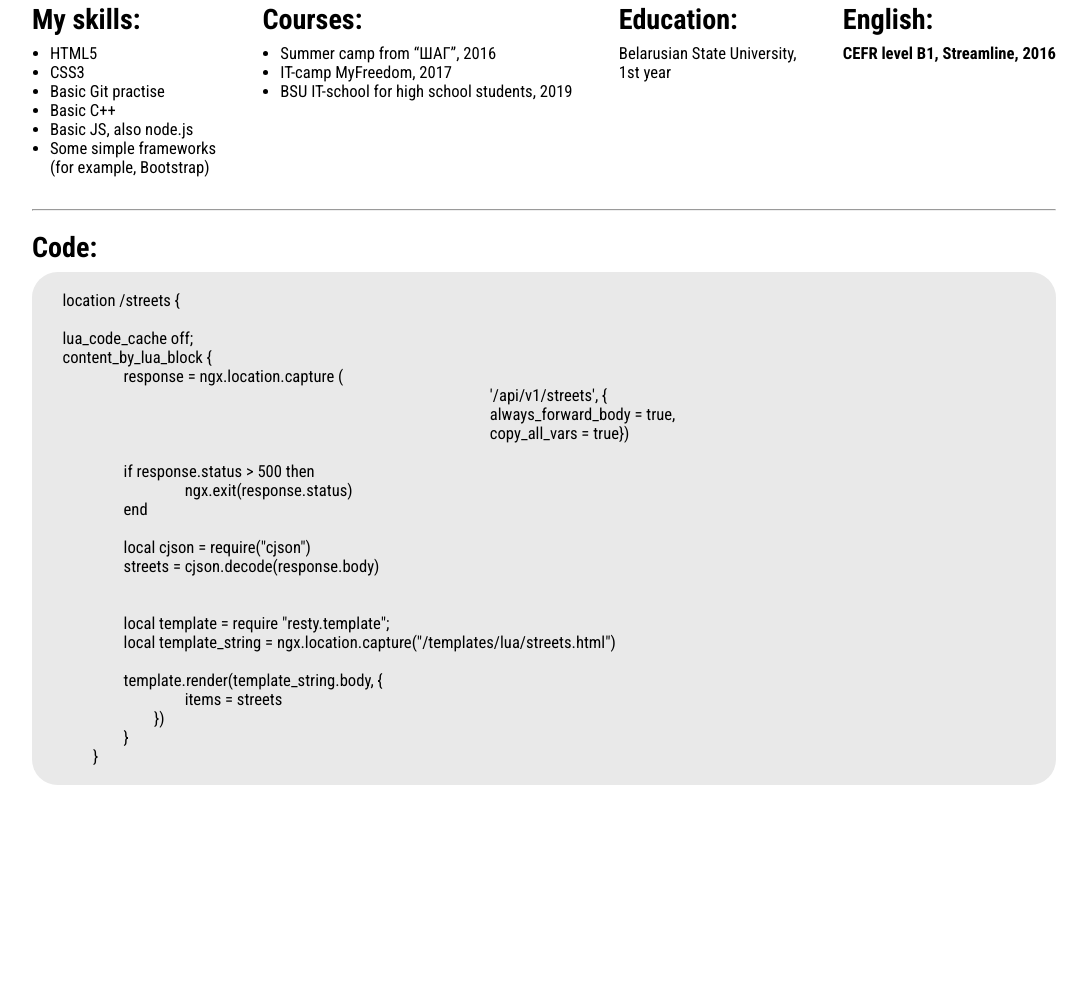
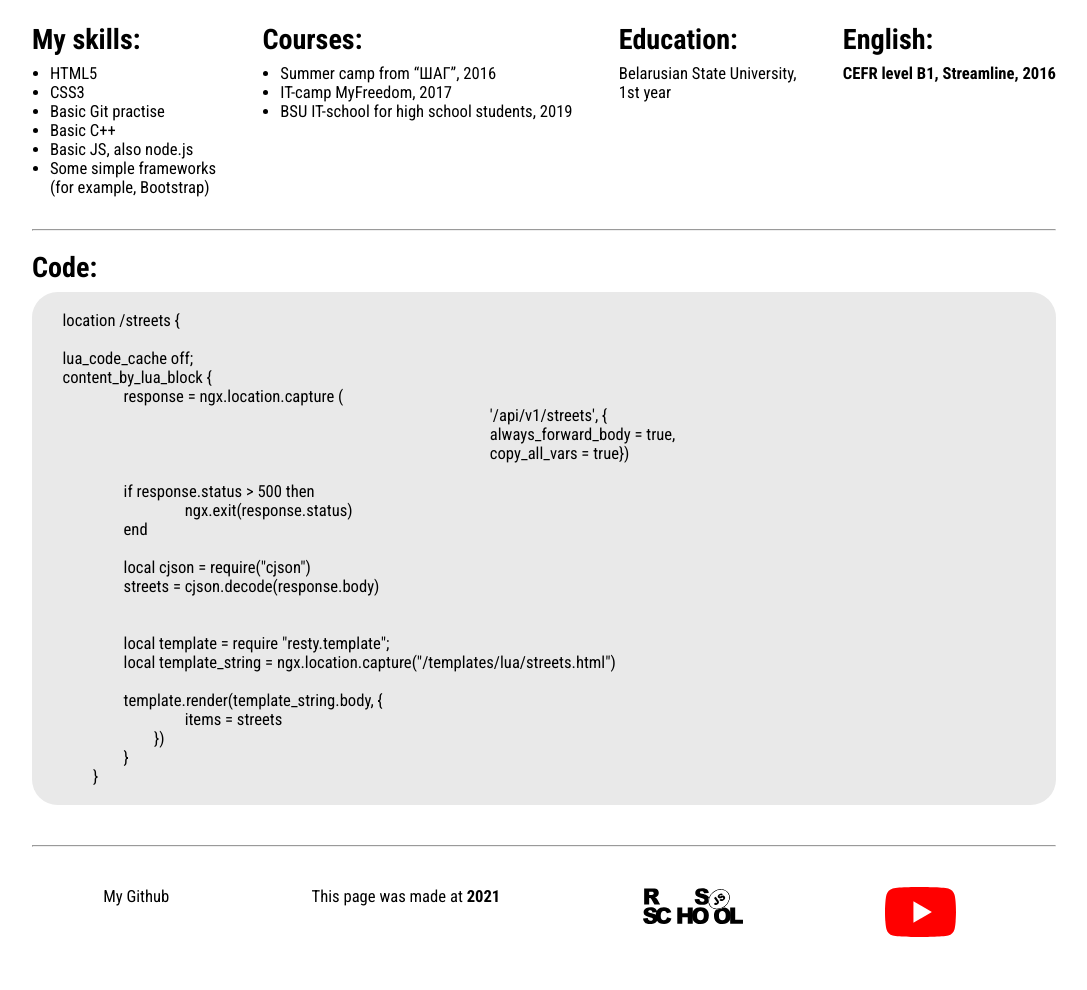
Before and after one commit to igorlyatskiy/rsschool-cv, a plain HTML site: page index.html in a window 1280 px wide. Shown: the part 604-1594 px from the top of the page, without its empty margins (96-1183 px from the left). Before the commit the page ends 1440 px from the top, so only its background shows below. Drawn offline with Linux system fonts and the light colour scheme.

Commit message:
feat: added footer, remade structure

```diff
--- a/index.html
+++ b/index.html
@@ -73,10 +73,8 @@
 		</div>
 	</section>
 	<hr>
+	<h2>Code:</h2>
 	<article>
-		<h2>Code:</h2>
-	</article>
-	<footer>
 		<pre>
 
 	location /streets {
@@ -105,6 +103,13 @@
 			}
 		}
 		</pre>
+	</article>
+	<hr>
+	<footer>
+		<a href="https://github.com/igorlyatskiy">My Github</a>
+		<span>This page was made at <b>2021</b></span>
+		<a href="https://rs.school/js/" id="logo"></a>
+		<a href="https://youtu.be/3OF1xrzC0_k" id="youtube"></a>
 	</footer>
 </body>
 
--- a/style.css
+++ b/style.css
@@ -7,9 +7,6 @@
 
 body {
 	margin: 4vw 10vw;
-}
-
-div.container {
 }
 
 h1 {
@@ -62,15 +59,40 @@ section {
 	padding-bottom: 4vh;
 }
 
-footer {
+article {
 	background-color: rgb(233, 233, 233);
 	border-radius: 2vw;
+	margin-bottom: 5vh;
 }
 
 code {
 	font-style: italic;
 }
 
-article {
+h2 {
 	padding-top: 2.5vh;
 }
+
+footer {
+	padding-top: 5vh;
+	display: flex;
+	flex-direction: row;
+	justify-content: space-around;
+}
+
+a {
+	text-decoration: none;
+	color: black;
+}
+
+#logo {
+	background: url("/images/rs_school_js.svg") no-repeat;
+	height: 100px;
+	width: 100px;
+}
+
+#youtube {
+	background: url("/images/YouTube_full-color_icon_\(2017\).svg") no-repeat;
+	height: 100px;
+	width: 100px;
+}
```
Also changed, not shown: images/YouTube_full-color_icon_(2017).svg (added), images/rs_school_js.svg (added).
